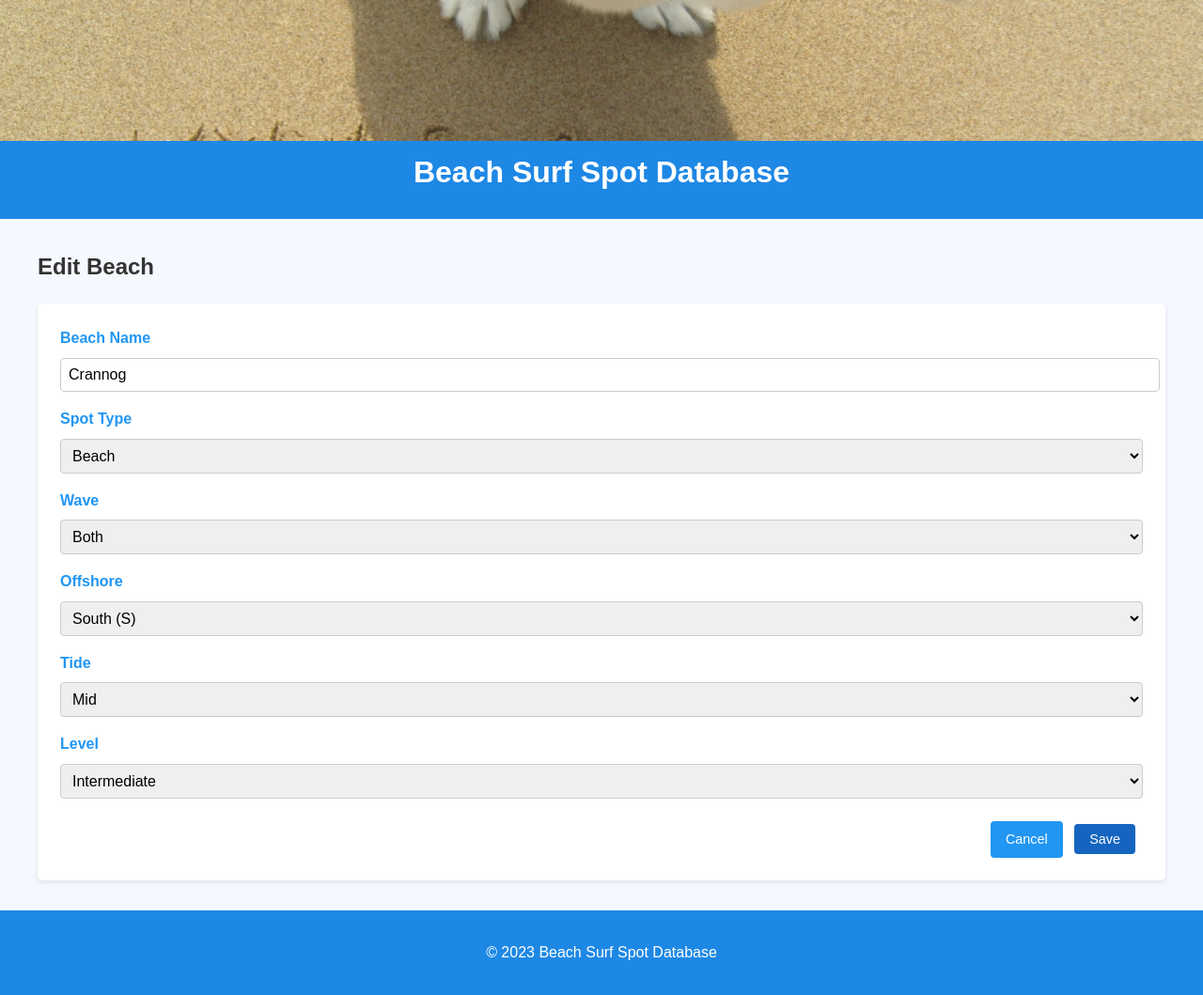
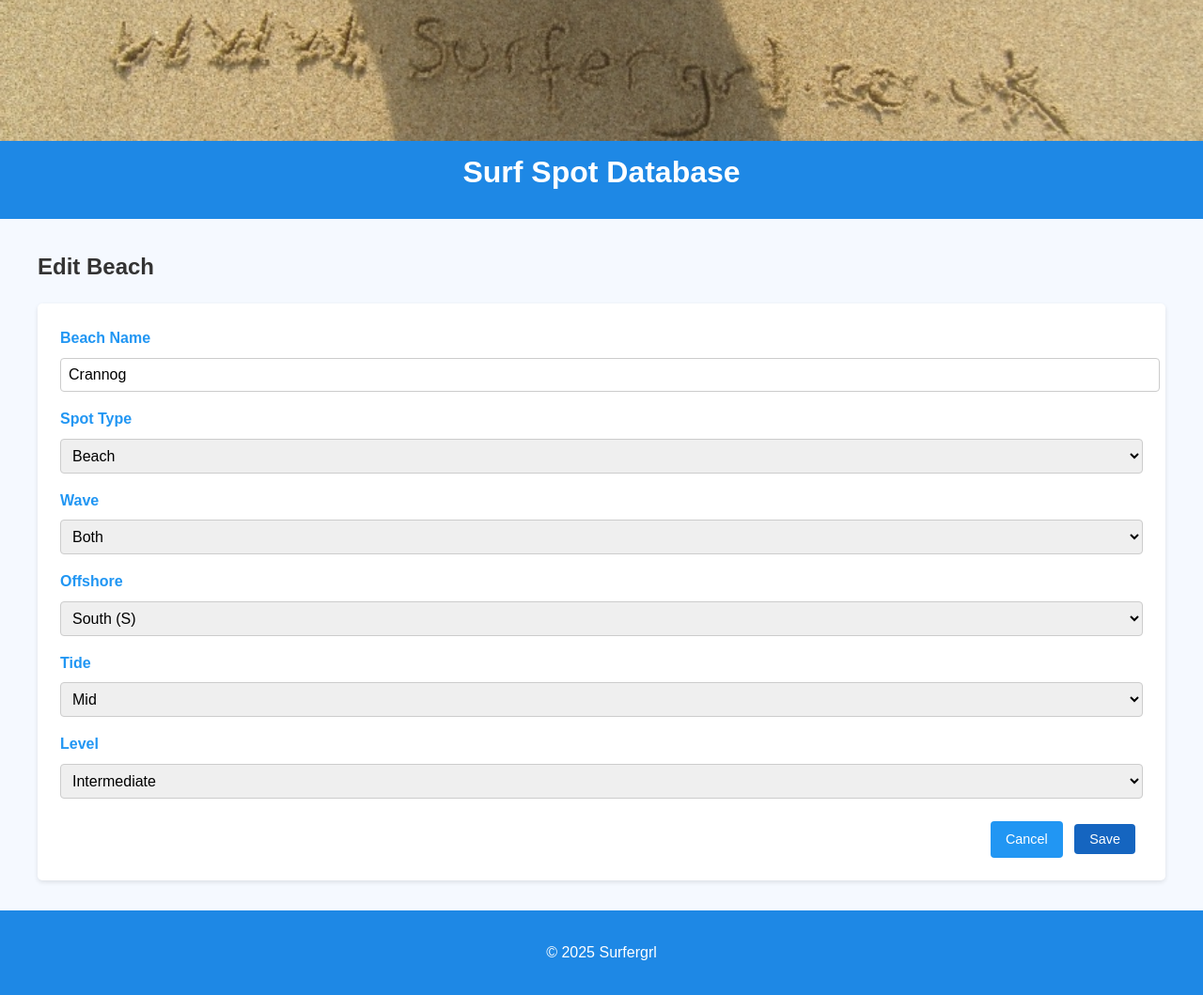
Before and after one commit to surfergrl/onthedrop, a Flask app: page /1/edit in a window 1280 px wide. Shown: the whole page at 94% size. Run offline with Flask 3, Linux system fonts and the light colour scheme; data comes from the database, SQL or seed files in the repository; both versions use the stored data as it was after the commit.

Commit message:
Edit titles and header img

```diff
--- a/templates/base.html
+++ b/templates/base.html
@@ -3,7 +3,7 @@
   <head>
     <meta charset="UTF-8" />
     <meta name="viewport" content="width=device-width, initial-scale=1.0" />
-    <title>Beach Surf Database</title>
+    <title>Surf Spots</title>
     <link
       rel="stylesheet"
       href="{{ url_for('static', filename='css/style.css') }}"
@@ -17,7 +17,7 @@
           alt="Surfer Banner"
         />
       </div>
-      <h1>Beach Surf Spot Database</h1>
+      <h1>Surf Spot Database</h1>
     </header>
 
     <main>
@@ -27,7 +27,7 @@
     </main>
 
     <footer>
-      <p>&copy; 2023 Beach Surf Spot Database</p>
+      <p>&copy; 2025 Surfergrl</p>
     </footer>
   </body>
 </html>
```
Also changed, not shown: beaches.db (added), static/img/banner.jpg.
